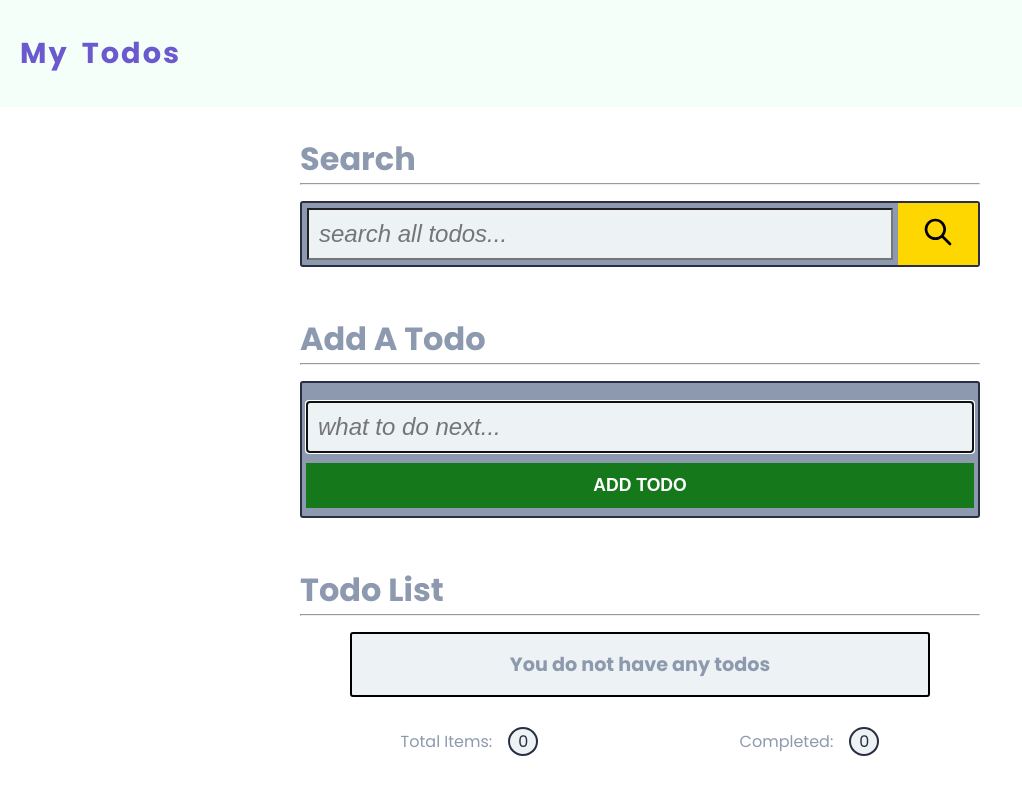
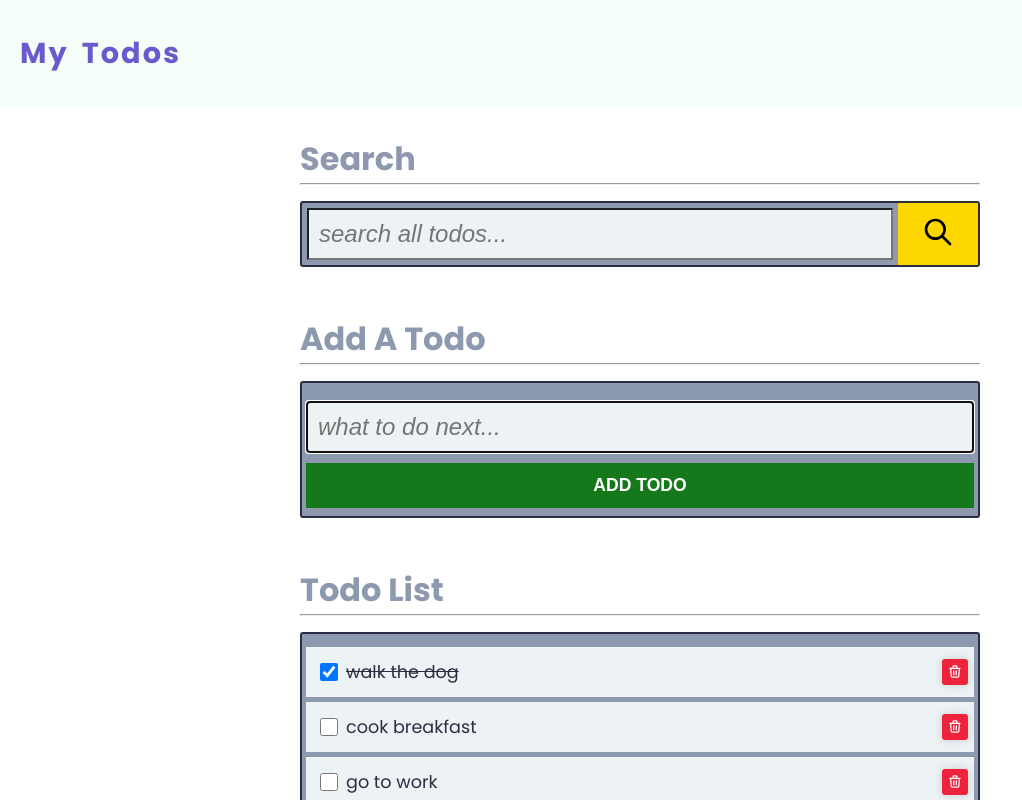
Before and after one commit to johnclamy/react-todos-firebase, a React (Create React App) app: page / in a window 1280 px wide. Shown: the top 800 px of the page, without its empty margins (0-1022 px from the left). Built offline with nearby package versions, Linux system fonts and the light colour scheme; data requests are answered from the project's data file.

Commit message:
fetch data in Main.jsx

```diff
--- a/src/components/Main.jsx
+++ b/src/components/Main.jsx
@@ -1,36 +1,45 @@
 import { useState, useEffect } from "react";
+import { StyledLoading } from '../assets/styles/Loading.styles';
 import { StyledMain } from '../assets/styles/Main.styled';
-import { isSearched } from '../helper'
+import { StyledError } from "../assets/styles/Error.styled";
+import { fetchData, isSearched } from '../helper'
+import { TODOS_API_URL } from "../constants";
 import Todos from './Todos'
 import Stats from './Stats'
 import AddTodo from './AddTodo'
 import Search from "./Search";
 
 const Main = () => {
+  const [todos, setTodos] = useState([]);
+  const [error, setError] = useState('');
+  const [isLoading, setIsLoading] = useState(true);
   const [searchTerm, setSearchTerm] = useState("");
-  const [todos, setTodos] = useState(
-    JSON.parse(localStorage.getItem("todos")) || []
-  );
 
+  const renderApp = error ?
+    <StyledError>{error}</StyledError>
+    : (isLoading ?
+      <StyledLoading>Loading data...</StyledLoading>
+      : (
+      <>
+        <Search searchTerm={searchTerm} onSetSearchTerm={setSearchTerm} />
+        <AddTodo todos={todos} onSetTodos={setTodos} />
+        <Todos
+          todos={todos.filter(isSearched(searchTerm))}
+          onSetTodos={setTodos}
+        />
+        <Stats todos={todos} />
+      </>
+      )
+    );
+
+  // Load data from RESTful API on initialization
   useEffect(() => {
-    localStorage.setItem('todos', JSON.stringify(todos));
-  }, [todos]
-  )
+    setTimeout(() => {
+      fetchData(TODOS_API_URL, setTodos, setError, setIsLoading);
+    }, 2000)
+  }, [])
 
-  return (
-    <StyledMain>
-      <Search
-        searchTerm={searchTerm}
-        onSetSearchTerm={setSearchTerm}
-      />
-      <AddTodo todos={todos} onSetTodos={setTodos} />
-      <Todos
-        todos={todos.filter(isSearched(searchTerm))}
-        onSetTodos={setTodos}
-      />
-      <Stats todos={todos} />
-    </StyledMain>
-  );
+  return <StyledMain>{renderApp}</StyledMain>;
 }
 
 export default Main
```
